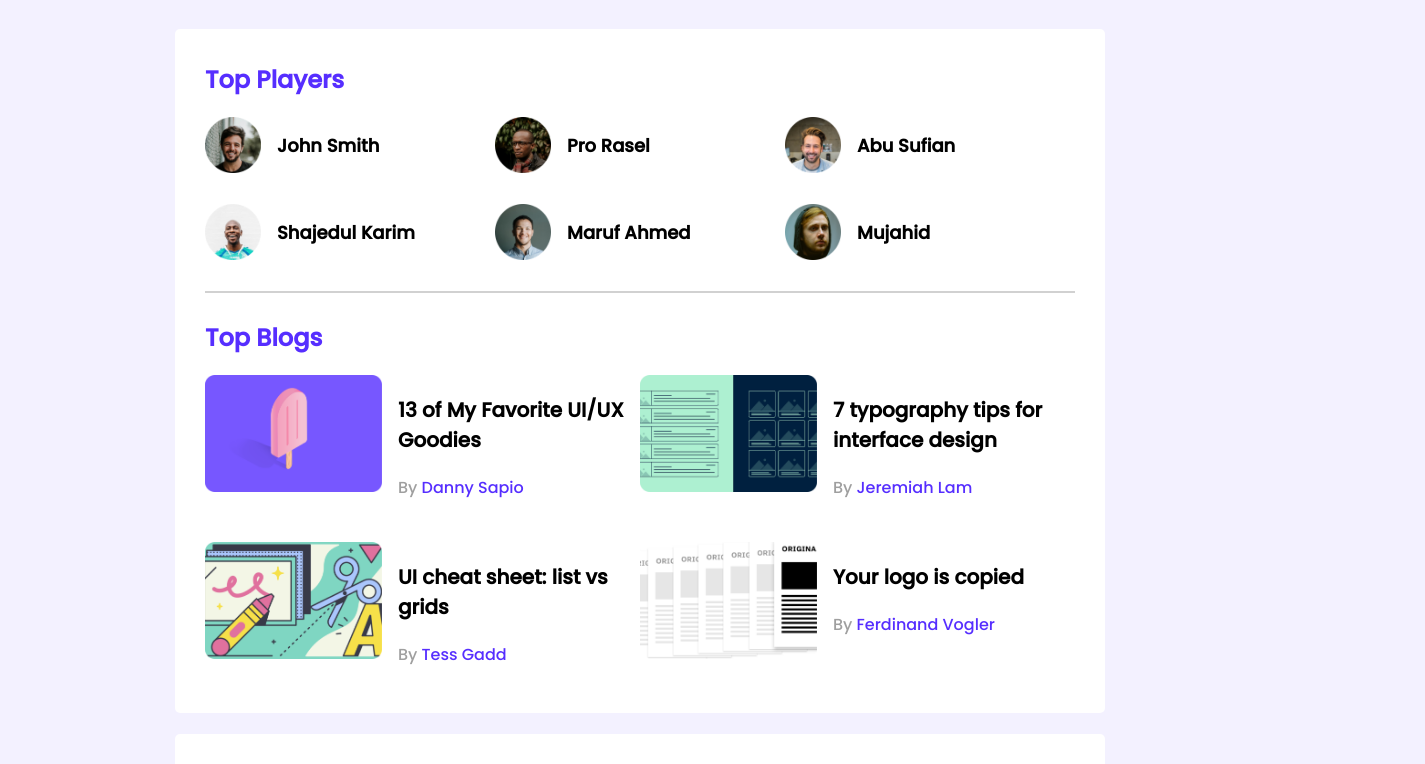
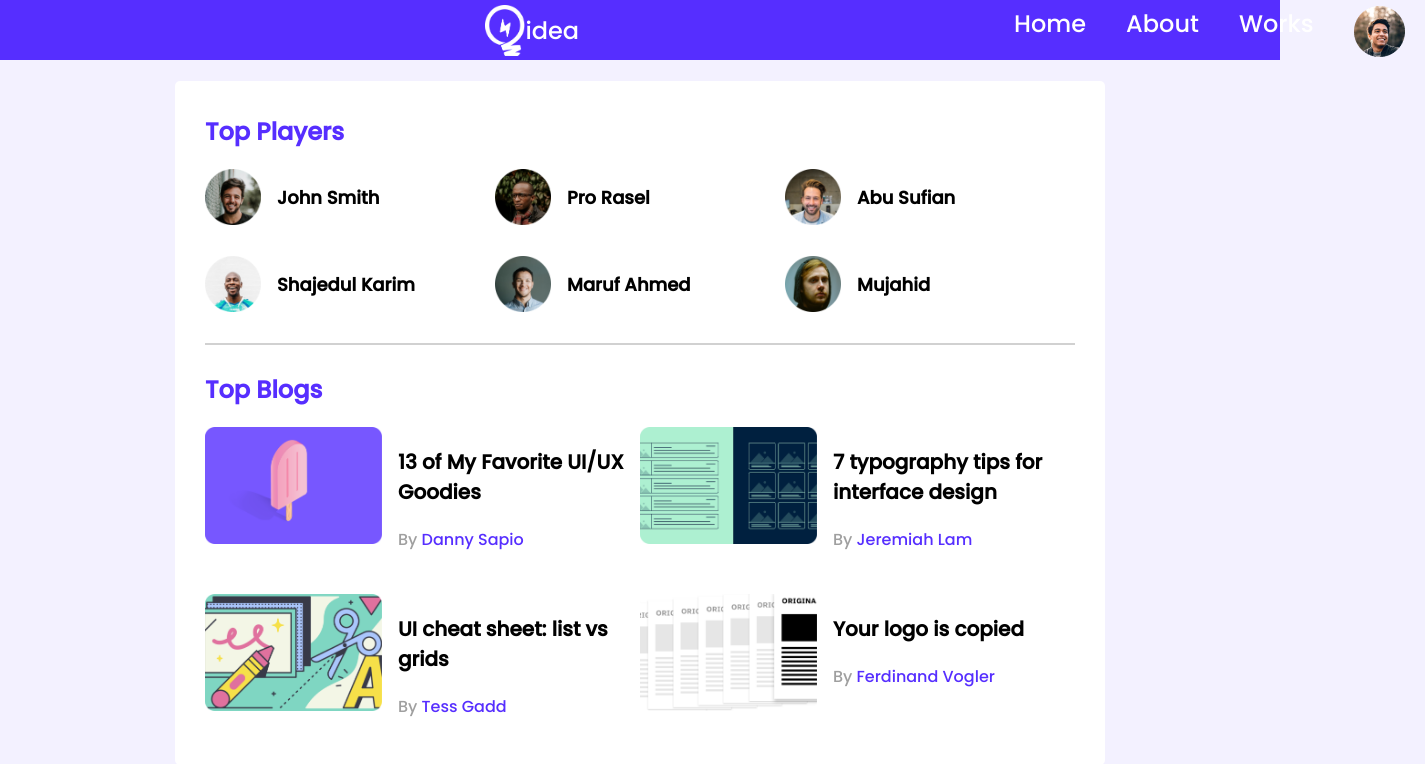
Before and after one commit to ehsan-0801/LeaderBoard_Page-Design, a plain HTML site: page index.html in a window 1280 px wide. Shown: the top 764 px of the page, 1425 px wide, since content can reach past the window. Drawn offline with Linux system fonts and the light colour scheme.

Commit message:
navbar added

```diff
--- a/index.html
+++ b/index.html
@@ -21,7 +21,32 @@
   </head>
   <body>
     <!-- Begining of header -->
-    <header class="header"></header>
+    <header class="header">
+      <nav class="nav">
+        <span class="logo">
+          <img src="./images/icons/logo.png" alt="idea" />
+          <span>idea</span>
+        </span>
+        <span class="nav_items">
+          <ul>
+            <a href="">
+              <li>Home</li>
+            </a>
+            <a href="">
+              <li>About</li>
+            </a>
+            <a href="">
+              <li>Works</li>
+            </a>
+            <a href="">
+              <li>
+                <img src="./images/icons/profile.png" alt="profile" />
+              </li>
+            </a>
+          </ul>
+        </span>
+      </nav>
+    </header>
     <main>
       <section class="container">
         <div class="top_players">
--- a/styles/style.css
+++ b/styles/style.css
@@ -1,7 +1,46 @@
 /* body styling */
 body {
+  margin: 0;
+  padding: 0;
   font-family: "Poppins", sans-serif;
   background-color: #f3f1ff;
+}
+.nav {
+  background: #562eff;
+  height: 60px;
+  display: flex;
+  align-items: center;
+}
+.nav .logo {
+  display: flex;
+  align-items: center;
+  position: relative;
+  left: 485px;
+}
+.nav .logo img {
+  width: 40.42px;
+  height: 51px;
+}
+.nav_items {
+  position: relative;
+  left: 860px;
+}
+.nav_items ul {
+  display: flex;
+  position: relative;
+  margin-top: 35px;
+}
+.nav_items ul a {
+  text-decoration: none;
+  padding: 10px 20px;
+  color: white;
+}
+.nav_items ul a li {
+  list-style: none;
+}
+.nav span {
+  font-size: 24px;
+  color: white;
 }
 main {
   display: flex;
```
